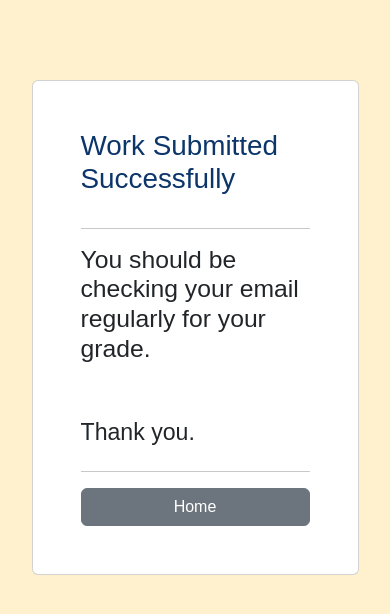
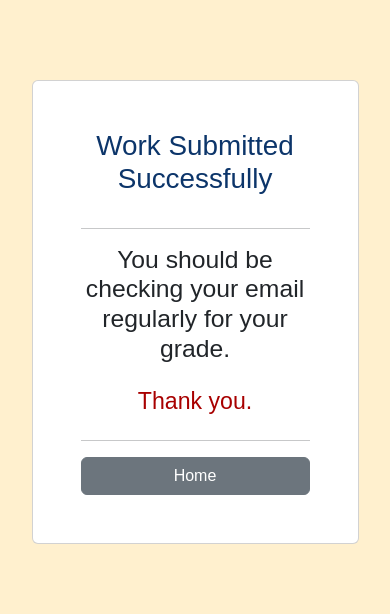
Before and after one commit to askdebb/jhs-assessment, a plain HTML site: page pages/thanks.html in a window 390 px wide. Drawn offline with nearby package versions, Linux system fonts and the light colour scheme; a web font is replaced by a local one.

Commit message:
modified css of stylesheet for thank you page assignment form page

```diff
--- a/pages/thanks.html
+++ b/pages/thanks.html
@@ -5,7 +5,7 @@
   <head>
     <meta charset="UTF-8" />
     <meta name="viewport" content="width=device-width, initial-scale=1.0" />
-    <title>Research Work | Assessment </title>
+    <title>Submitted Work | Assessment </title>
 
     <link rel="stylesheet" href="../style.css" />
     <link
@@ -18,7 +18,7 @@
   <body>
     <div class="container b9-form my-5">
 
-      <div class="work-form card p-5">
+      <div class="feedback-card card p-5">
         <p class="display-6">Work Submitted Successfully</p>
         <hr>
         <h2>You should be checking your email regularly for your grade.</h2>
--- a/style.css
+++ b/style.css
@@ -116,6 +116,21 @@ body {
     text-align: center;
 }
 
+.feedback-card > p{
+    text-align: center;
+    display: inline-block;
+}
+
+.feedback-card h2, .feedback-card h3 {
+    text-align: center;
+
+}
+
+.feedback-card h3 {
+    margin-top: 17px !important;
+    color: #a80000;
+}
+
 
 
 /* media queries*/
@@ -226,6 +241,21 @@ body {
         font-size: 0.8rem !important;
     }
 
+    .feedback-card > p{
+        text-align: center;
+        display: inline-block;
+    }
+
+    .feedback-card h2, .feedback-card h3 {
+        text-align: center;
+
+    }
+
+    .feedback-card h3 {
+        margin-top: 17px !important;
+        color: #a80000;
+    }
+
  }
 
 /* Medium devices (tablets, less than 992px)  */
```
Also changed, not shown: pages/home_assignment.html (+1 -1 lines).
